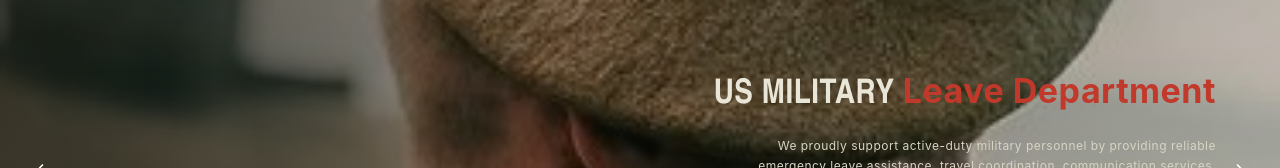
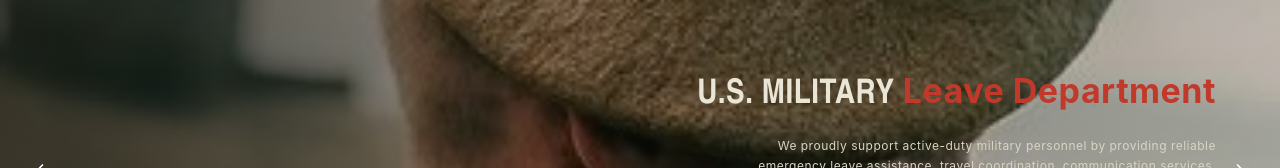
Before and after one commit to nasnasrich/usmilitary-frontend, a React (Vite) app: page / in a window 1280 px wide. Shown: the part 133-301 px from the top of the page. Built offline with nearby package versions, Linux system fonts and the light colour scheme; no server answers.

Commit message:
update hero

```diff
--- a/src/components/MilitaryForceSite.jsx
+++ b/src/components/MilitaryForceSite.jsx
@@ -161,7 +161,7 @@ export default function MilitaryForceSite() {
             </button>
 
         <div className="mf-hero-content">
-          <h1> US
+          <h1> U.S.
             MILITARY <span>Leave Department</span>
             {/* FAMILY SUPPORT
            <span> SERVICES</span> */}
```
